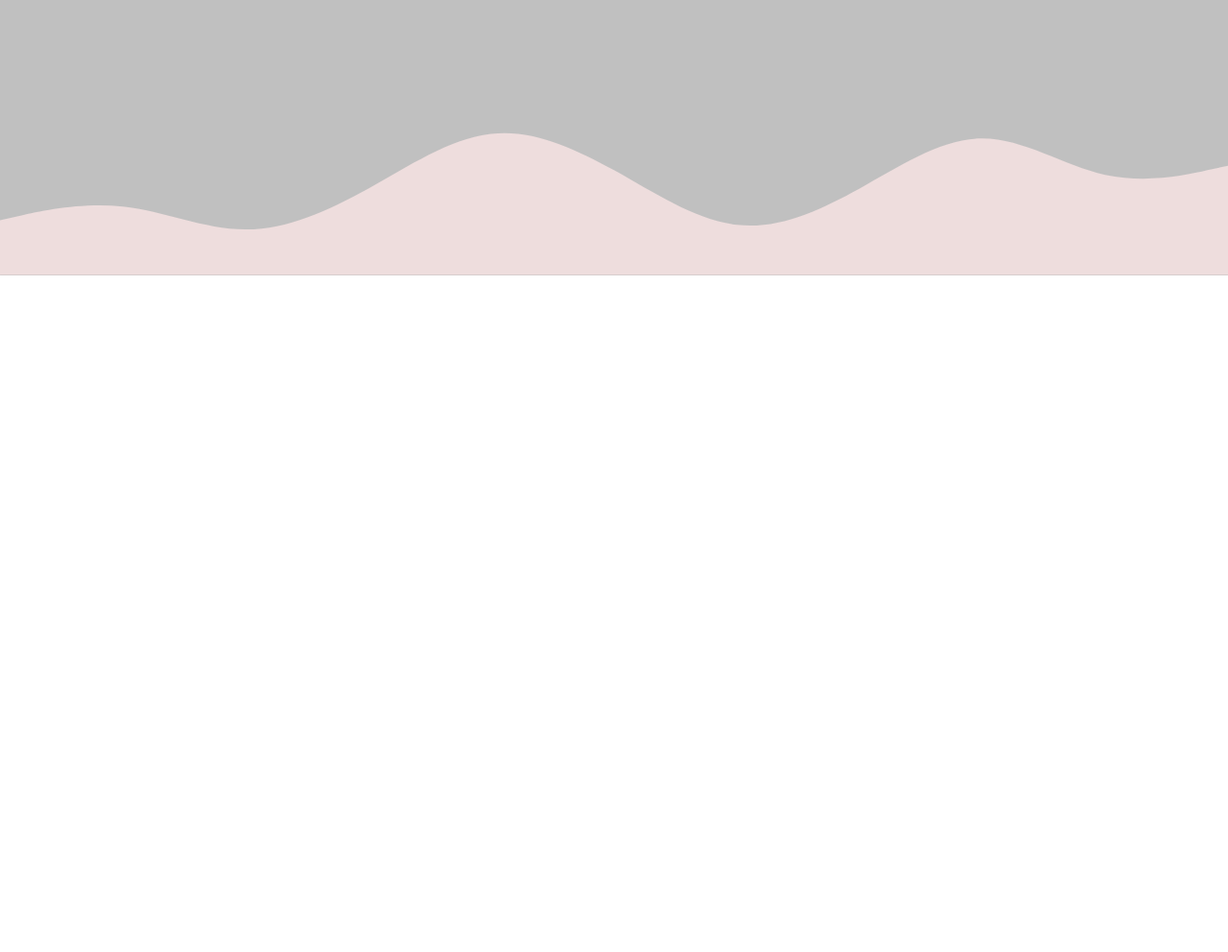
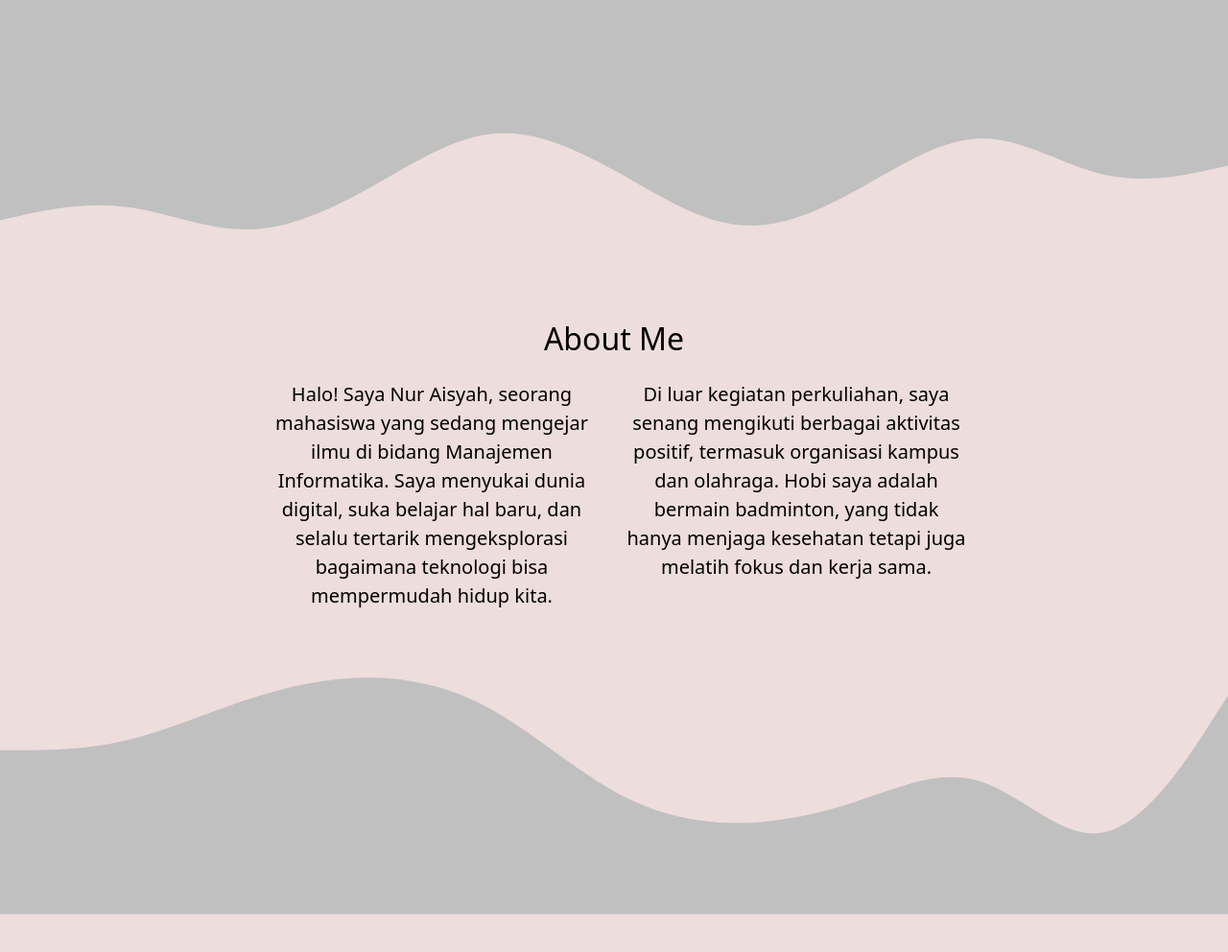
Before and after one commit to alayyasandyakala/my_portfolio, a plain HTML site: page index.html in a window 1280 px wide. Shown: the part 500-1492 px from the top of the page at 96% size. Before the commit the page ends 800 px from the top, so only its background shows below. Drawn offline with nearby package versions, Linux system fonts and the light colour scheme.

Commit message:
Menambahkan About

```diff
--- a/index.html
+++ b/index.html
@@ -44,6 +44,39 @@
       </svg>
     </section>
     <!--akhir-->
+
+    <!--about-->
+    <section id="about" style="background-color: #edd; color: #000; margin-top: -1px" class="py-5">
+      <div class="container">
+        <div class="row text-center mb-3">
+          <div class="col">
+            <h2>About Me</h2>
+          </div>
+        </div>
+        <div class="row justify-content-center fs-5 text-center mb-3">
+          <div class="col-md-4">
+            <p>
+              Halo! Saya Nur Aisyah, seorang mahasiswa yang sedang mengejar ilmu di bidang Manajemen Informatika. Saya menyukai dunia digital, suka belajar hal baru, dan selalu tertarik mengeksplorasi bagaimana teknologi bisa mempermudah
+              hidup kita.
+            </p>
+          </div>
+          <div class="col-md-4">
+            <p>
+              Di luar kegiatan perkuliahan, saya senang mengikuti berbagai aktivitas positif, termasuk organisasi kampus dan olahraga. Hobi saya adalah bermain badminton, yang tidak hanya menjaga kesehatan tetapi juga melatih fokus dan
+              kerja sama.
+            </p>
+          </div>
+        </div>
+      </div>
+      <svg xmlns="http://www.w3.org/2000/svg" viewBox="0 0 1440 320">
+        <path
+          fill="#c0c0c0"
+          fill-opacity="3"
+          d="M0,128L24,128C48,128,96,128,144,117.3C192,107,240,85,288,69.3C336,53,384,43,432,42.7C480,43,528,53,576,80C624,107,672,149,720,176C768,203,816,213,864,213.3C912,213,960,203,1008,186.7C1056,171,1104,149,1152,165.3C1200,181,1248,235,1296,224C1344,213,1392,139,1416,101.3L1440,64L1440,320L1416,320C1392,320,1344,320,1296,320C1248,320,1200,320,1152,320C1104,320,1056,320,1008,320C960,320,912,320,864,320C816,320,768,320,720,320C672,320,624,320,576,320C528,320,480,320,432,320C384,320,336,320,288,320C240,320,192,320,144,320C96,320,48,320,24,320L0,320Z"
+        ></path>
+      </svg>
+    </section>
+    <!--akhir-->
     <script src="https://cdn.jsdelivr.net/npm/bootstrap@5.0.2/dist/js/bootstrap.bundle.min.js" integrity="sha384-MrcW6ZMFYlzcLA8Nl+NtUVF0sA7MsXsP1UyJoMp4YLEuNSfAP+JcXn/tWtIaxVXM" crossorigin="anonymous"></script>
   </body>
 </html>
```
Also changed, not shown: sreenshoot/About.png (added).
